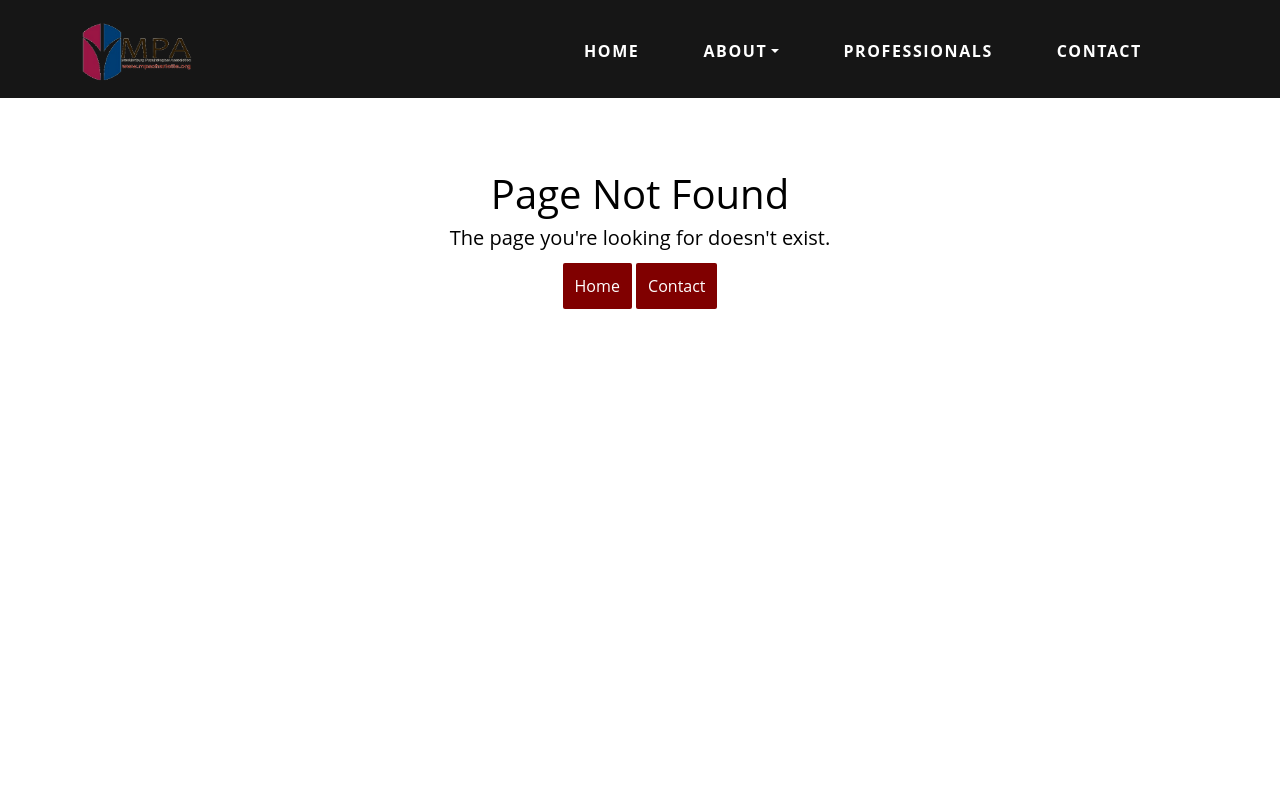
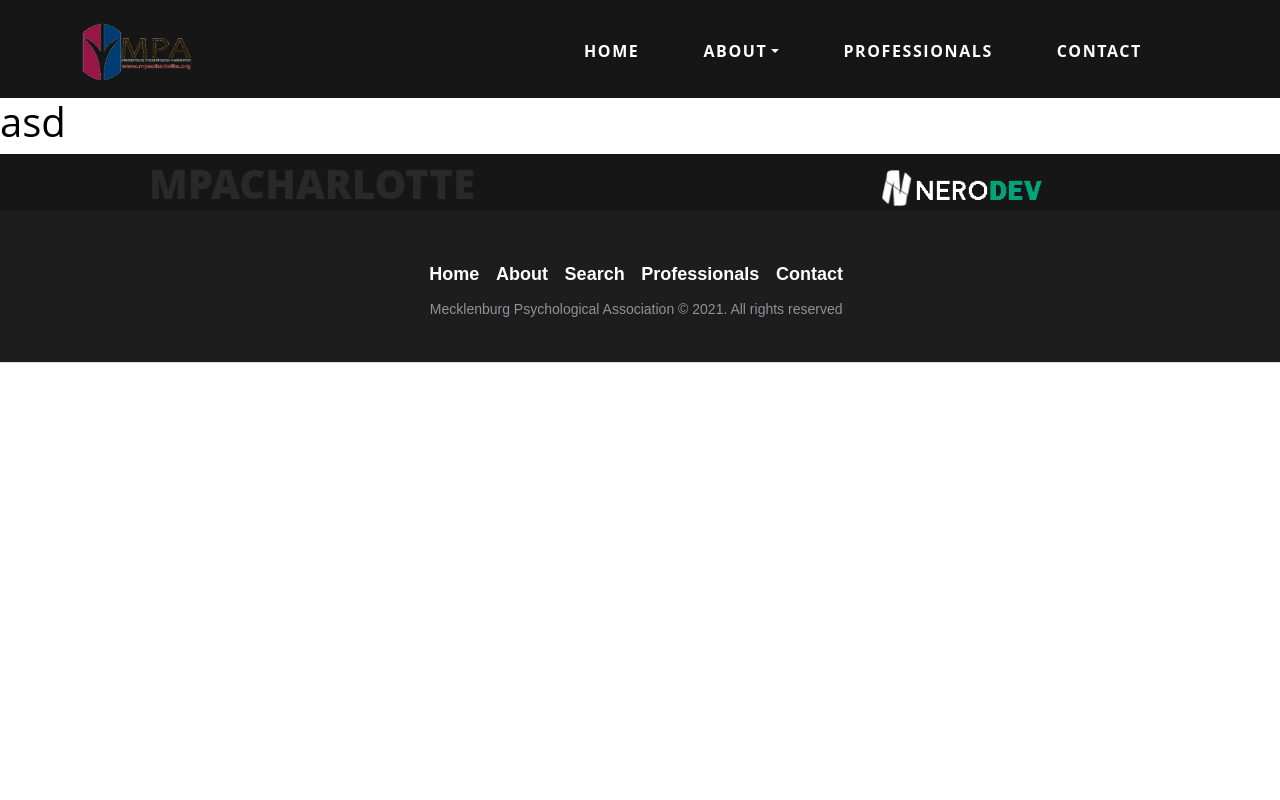
Before and after one commit to Clubin1/MpaFrontend, a React (Create React App) app: page /dropdown in a window 1280 px wide. Shown: the top 800 px of the page. Built offline with nearby package versions, Linux system fonts and the light colour scheme.

Commit message:
dropdown init

```diff
--- a/src/App.js
+++ b/src/App.js
@@ -15,6 +15,8 @@ import Faq from './Components/Pages/Faq.js';
 import Resources from './Components/Pages/Resources';
 import Payment from './Components/Pages/Payment'
 import NotFound from './Components/Pages/NotFound'
+import dropdown from './Components/Pages/dropdown.js';
+
 const App = () => {
   return (
     <div className="App">
@@ -29,6 +31,8 @@ const App = () => {
           <Route exact path="/faq" component={Faq}/>
           <Route exact path="/resources" component={Resources}/>
           <Route exact path="/payment" component={Payment}/>
+          <Route exact path="/dropdown" component={dropdown}/>
+
           <Route component={NotFound} />
         </Switch>
       <Footer />
--- /dev/null
+++ b/src/Components/Pages/dropdown.js
@@ -0,0 +1,11 @@
+import React from 'react'
+
+const dropdown = () => {
+    return (
+        <div>
+            <h1>asd</h1>
+        </div>
+    )
+}
+
+export default dropdown
```
